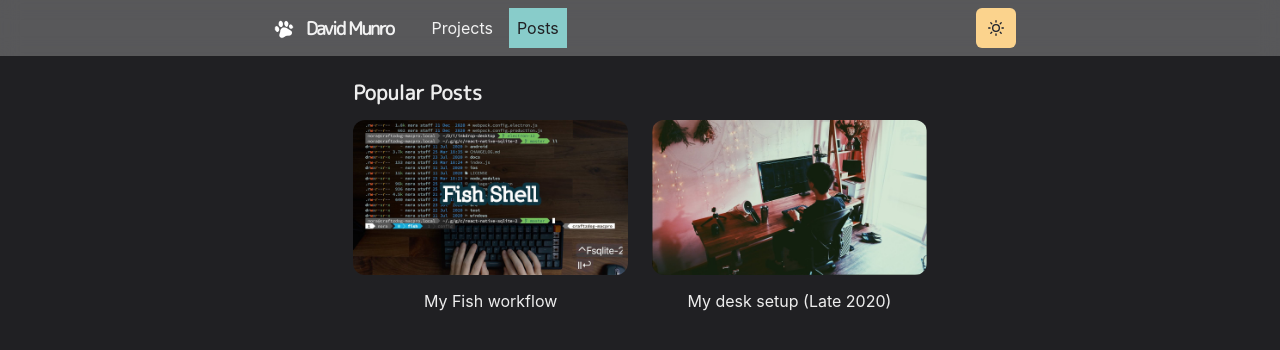
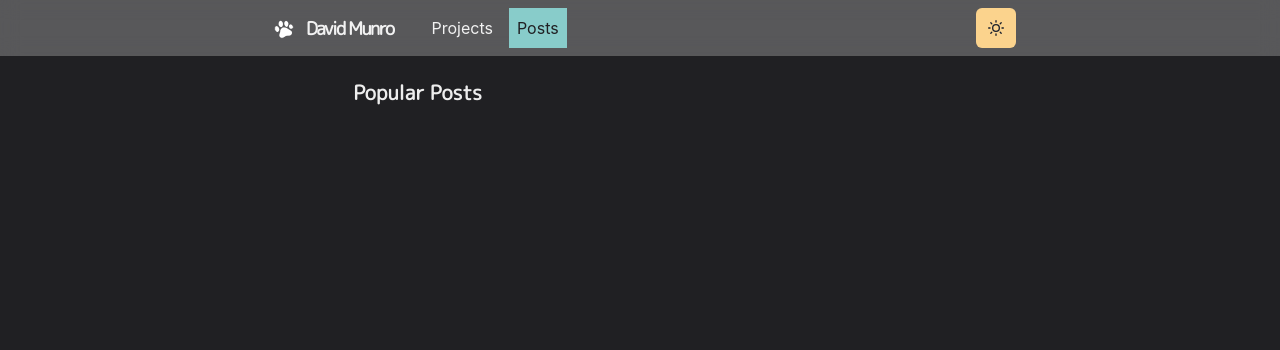
Before and after one commit to djmunro/davidmunr-homepage, a Next.js app: page /posts in a window 1280 px wide. Shown: the top 350 px of the page. Built offline with nearby package versions, Linux system fonts and the light colour scheme.

Commit message:
Removed placeholders

```diff
--- a/pages/posts.tsx
+++ b/pages/posts.tsx
@@ -15,7 +15,7 @@
 
       <Section delay={0.1}>
         <SimpleGrid columns={[1, 2, 2]} gap={6}>
-          <GridItem
+          {/* <GridItem
             title="My Fish workflow"
             thumbnail={thumbFishWorkflow}
             href="https://www.youtube.com/watch?v=KKxhf50FIPI"
@@ -24,7 +24,7 @@
             title="My desk setup (Late 2020)"
             thumbnail={thumbMyDeskSetup}
             href="https://www.youtube.com/watch?v=1OFDMwDlnOE"
-          />
+          /> */}
         </SimpleGrid>
       </Section>
     </Container>
--- a/pages/projects.tsx
+++ b/pages/projects.tsx
@@ -15,11 +15,11 @@
         </Heading>
 
         <SimpleGrid columns={[1, 1, 2]} gap={6}>
-          <Section>
+          {/* <Section>
             <WorkGridItem id="inkdrop" title="Inkdrop" thumbnail={thumbInkdrop}>
               A markdown note-taking app
             </WorkGridItem>
-          </Section>
+          </Section> */}
         </SimpleGrid>
       </Container>
     </Layout>
```
